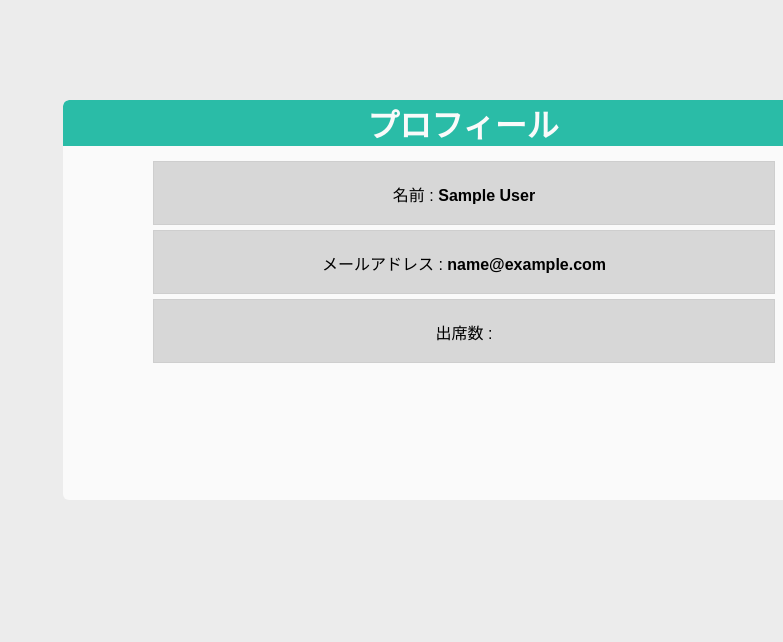
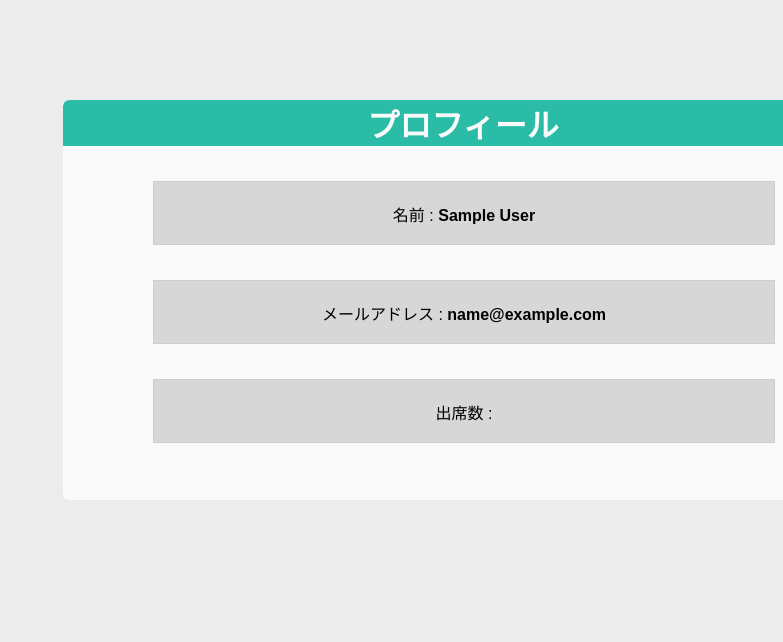
Before and after one commit to BanCards/ACSYSTEM, a PHP site: page /Functions/Profile/Profile.php in a window 1280 px wide. Shown: the part 158-800 px from the top of the page, without its empty margins (497-1280 px from the left). Run offline with PHP 8.4, Linux system fonts and the light colour scheme; the visitor is signed in with stand-in values (Sample User, id 1); some web fonts are replaced.

Commit message:
[modify] デザイン変更

```diff
--- a/Functions/Profile/CSS/Profile.css
+++ b/Functions/Profile/CSS/Profile.css
@@ -22,8 +22,12 @@
   margin-bottom: 10px;
 }
 
+.profile-item:first-child {
+  margin-top: 25px;
+}
+
 .profile-item {
-  margin-top: 5px;
+  margin-top: 35px;
   margin-left: 90px;
   font-size: 1em;
   padding: 18px 10px 18px;
```
